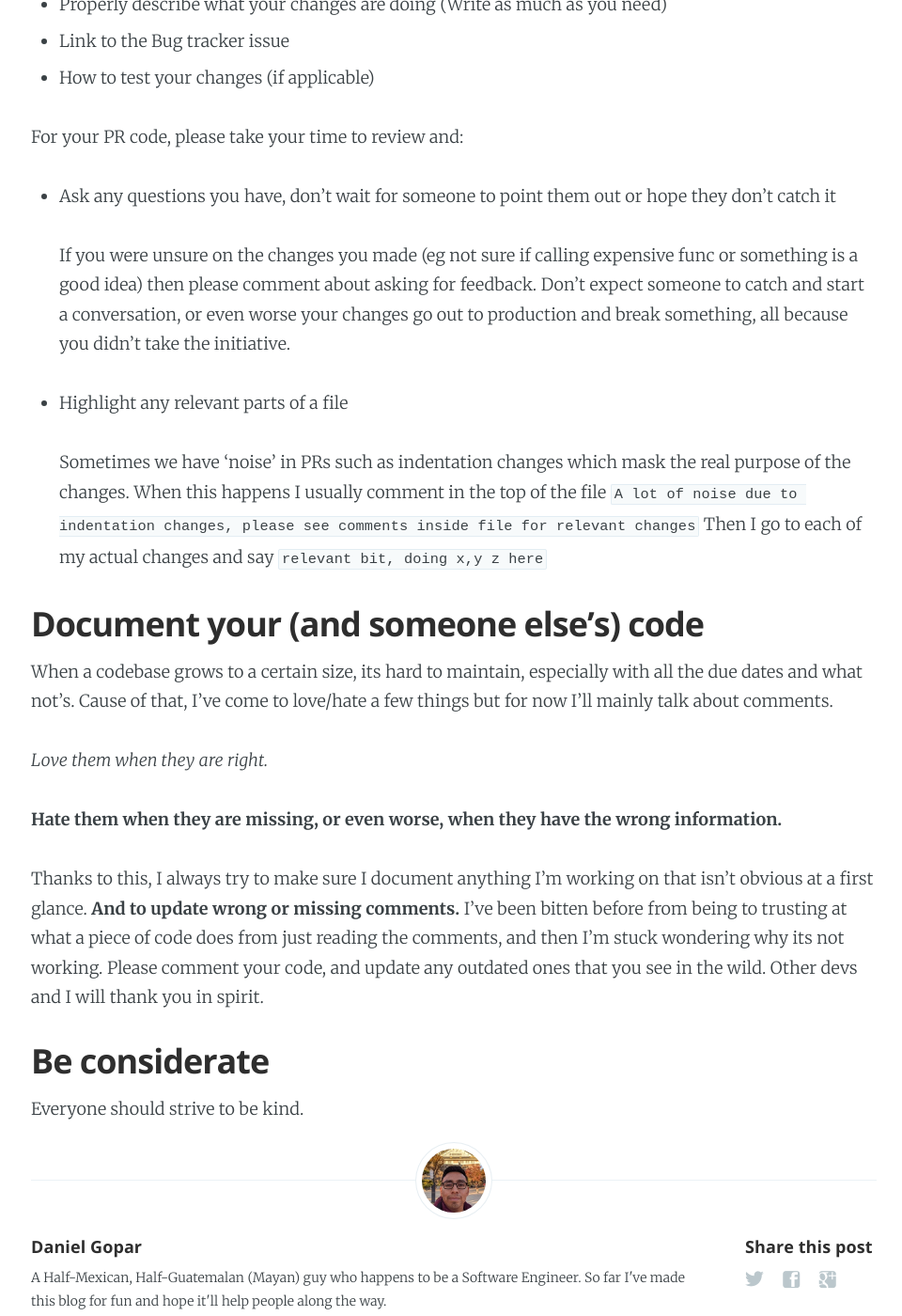
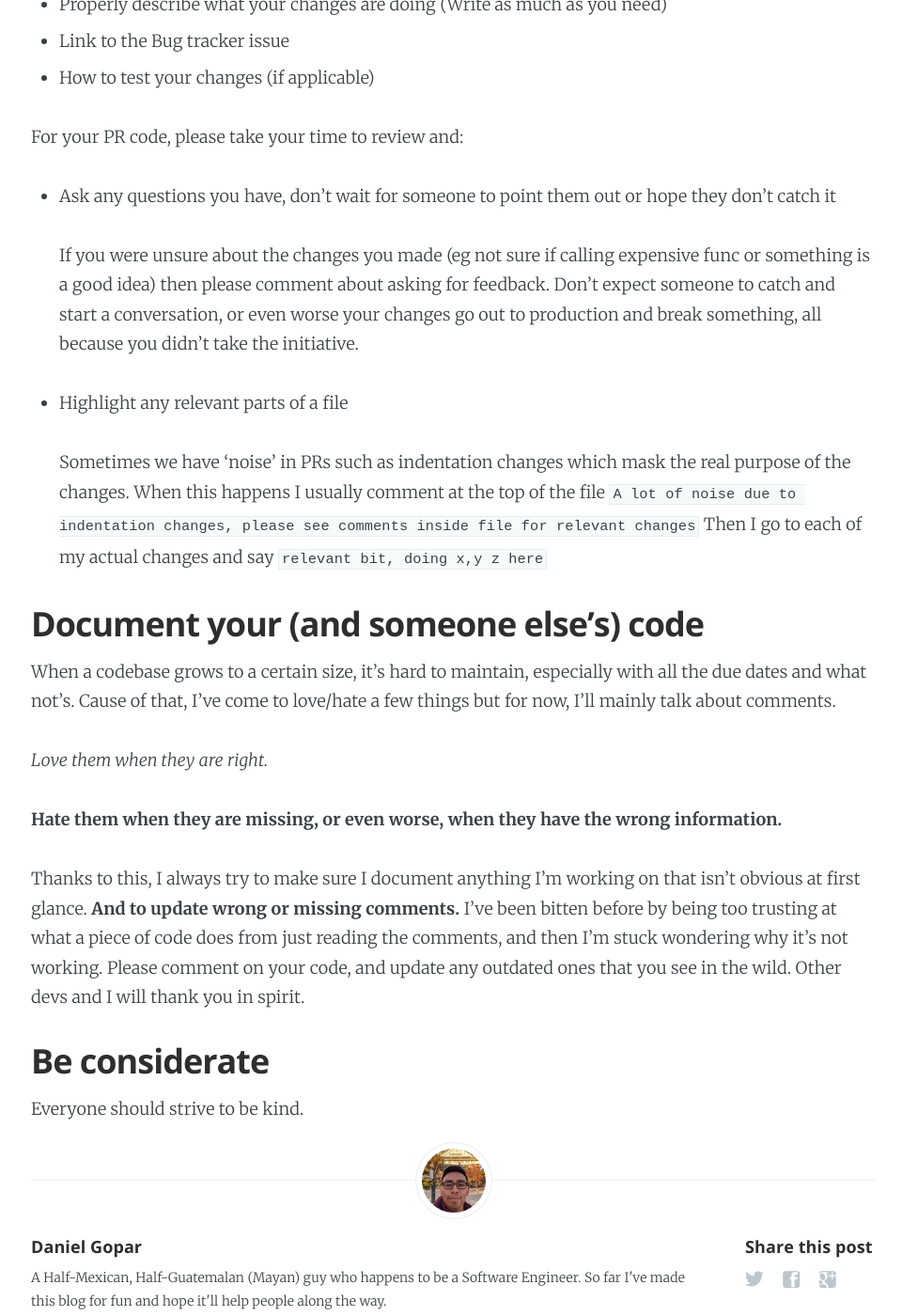
Before and after one commit to gopar/gopar.github.io, a Jekyll site: the page built from _posts/2021-11-18-how-to-be-a-kind-engineer.md, in a window 1280 px wide and 1400 px high, scrolled down 2443 px. Shown: the whole window at 94% size, without its empty margins (157-1117 px from the left). Built offline with Jekyll 4.4.1, drawn with Linux system fonts in a browser that asks for light colours; comment, search, counter and statistics services are not loaded; some of the changed text lies outside the part shown.

Commit message:
Update 2021-11-18-how-to-be-a-kind-engineer.md

````diff
--- a/_posts/2021-11-18-how-to-be-a-kind-engineer.md
+++ b/_posts/2021-11-18-how-to-be-a-kind-engineer.md
@@ -13,14 +13,14 @@
 
 ## Meaningful Git Messages
 
-To me a meaningful git message is something that has 2 (possibly 3 things).
+To me, a meaningful git message is something that has 2 (possibly 3 things).
 Below is an example:
 
 `[BET-335] Implement caching on expensive user operations`
 
 Here are two things:
-1. The message has the ticket id (`[BET-335]`) which you can refer to for more details on the work.
-   This can be for example the unique jira slug of the ticket. **Always include it**
+1. The message has the ticket ID (`[BET-335]`) which you can refer to for more details on the work.
+   This can be for example the unique Jira slug of the ticket. **Always include it**
 
 2. A clear concise message that says what this commit contains and the purpose of the changes
 
@@ -31,7 +31,7 @@
 
 ## To The Point Messages
 
-One thing that I greatly dislike is when someone sends me a message via slack with nothing relevant or missing information.
+One thing that I greatly dislike is when someone sends me a message via Slack with nothing relevant or missing information.
 eg,
 `hey!` (followed by more lines entered one by one)
 `page is not working` (very vague, which page?)
@@ -39,7 +39,7 @@
 I'm pretty sure everyone has seen the examples above from someone in their company.
 Not pretty nice, and greatly distracting if I'm in deep thought.
 
-Here's how I approach (still figuring out what I like best but here's what I got so far):
+Here's how I approach it (still figuring out what I like best but here's what I got so far):
 
 ```
 Hey PERSON, I'm working on JIRA-123 ticket and I've ran into some roadblocks with the database.
@@ -68,7 +68,7 @@
 This can be easily avoided if we all ran our linters before committing (git hooks anyone?)
 These tools are here to make it more readable/easier to digest when reviewing.
 
-Also, if you have something like github that comments wherever linter/formatter violations occurred in your PR,
+Also, if you have something like GitHub that comments wherever linter/formatter violations occurred in your PR,
 then it gets really hard to review with a wall of linter errors in the way
 
 ## Document your own PR
@@ -82,30 +82,30 @@
 For your PR code, please take your time to review and:
 - Ask any questions you have, don't wait for someone to point them out or hope they don't catch it
 
-  If you were unsure on the changes you made (eg not sure if calling expensive func or something is a good idea)
+  If you were unsure about the changes you made (eg not sure if calling expensive func or something is a good idea)
   then please comment about asking for feedback. Don't expect someone to catch and start a conversation, or even worse
   your changes go out to production and break something, all because you didn't take the initiative.
 
 - Highlight any relevant parts of a file
 
   Sometimes we have 'noise' in PRs such as indentation changes which mask the real purpose of the changes.
-  When this happens I usually comment in the top of the file `A lot of noise due to indentation changes, please see comments inside file for relevant changes`
+  When this happens I usually comment at the top of the file `A lot of noise due to indentation changes, please see comments inside file for relevant changes`
   Then I go to each of my actual changes and say `relevant bit, doing x,y z here`
 
 ## Document your (and someone else's) code
 
-When a codebase grows to a certain size, its hard to maintain, especially with all the due dates and what not's.
-Cause of that, I've come to love/hate a few things but for now I'll mainly talk about comments.
+When a codebase grows to a certain size, it's hard to maintain, especially with all the due dates and what not's.
+Cause of that, I've come to love/hate a few things but for now, I'll mainly talk about comments.
 
 *Love them when they are right.*
 
 **Hate them when they are missing, or even worse, when they have the wrong information.**
 
 
-Thanks to this, I always try to make sure I document anything I'm working on that isn't obvious at a first glance.
+Thanks to this, I always try to make sure I document anything I'm working on that isn't obvious at first glance.
 **And to update wrong or missing comments.**
-I've been bitten before from being to trusting at what a piece of code does from just reading the comments,
-and then I'm stuck wondering why its not working. Please comment your code, and update any outdated ones that you see in the wild.
+I've been bitten before by being too trusting at what a piece of code does from just reading the comments,
+and then I'm stuck wondering why it's not working. Please comment on your code, and update any outdated ones that you see in the wild.
 Other devs and I will thank you in spirit.
 
 ## Be considerate
````
Also changed, not shown: other parts of _posts/2021-11-18-how-to-be-a-kind-engineer.md (+2 -2 lines).
